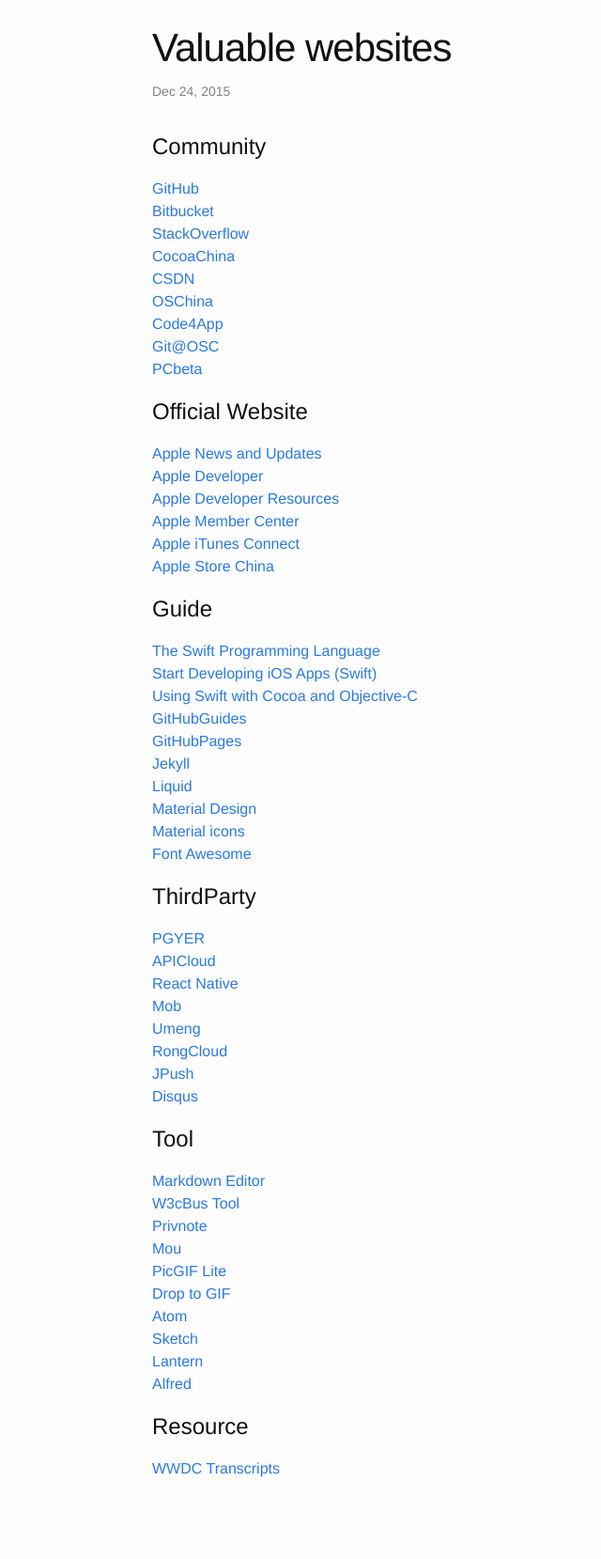
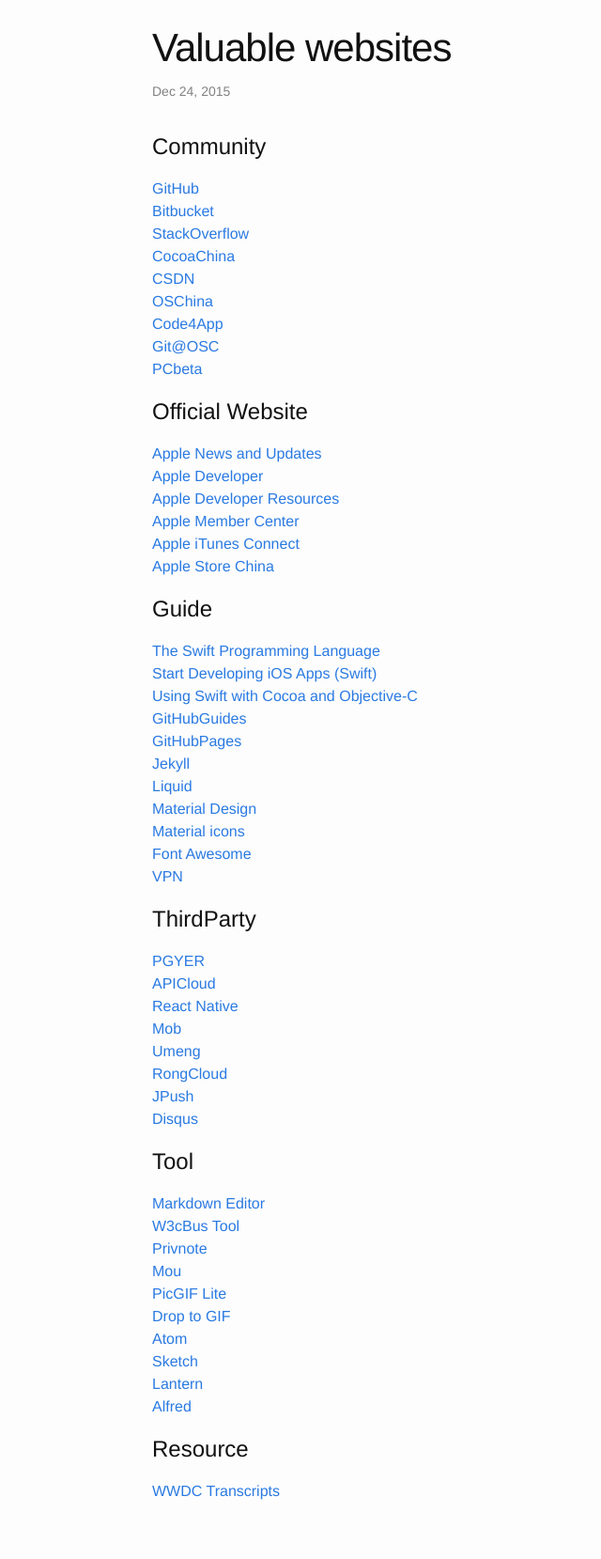
Before and after one commit to GeekRRK/GeekRRK.github.io, a Jekyll site: the page built from _posts/2015-12-24-Valuable websites.md, in a window 1280 px wide. Shown: the whole page at 94% size, without its empty margins (108-748 px from the left). Built offline with Jekyll 4.4.1, drawn with Linux system fonts in a browser that asks for light colours; Markdown is read by kramdown in place of the engine named in the settings; before the commit the page ends 1635 px from its top, so only the background shows below that.

Commit message:
Add VPN to Valuable websites

```diff
--- a/_posts/2015-12-24-Valuable websites.md
+++ b/_posts/2015-12-24-Valuable websites.md
@@ -33,6 +33,7 @@
 [Material Design](https://www.google.com/design/spec/material-design/introduction.html)
 [Material icons](https://design.google.com/icons/)
 [Font Awesome](https://fortawesome.github.io/Font-Awesome/)
+[VPN](https://program-think.blogspot.com/2013/01/cross-host-use-gfw-tool.html)
 
 # ThirdParty
 [PGYER](http://www.pgyer.com)
```
